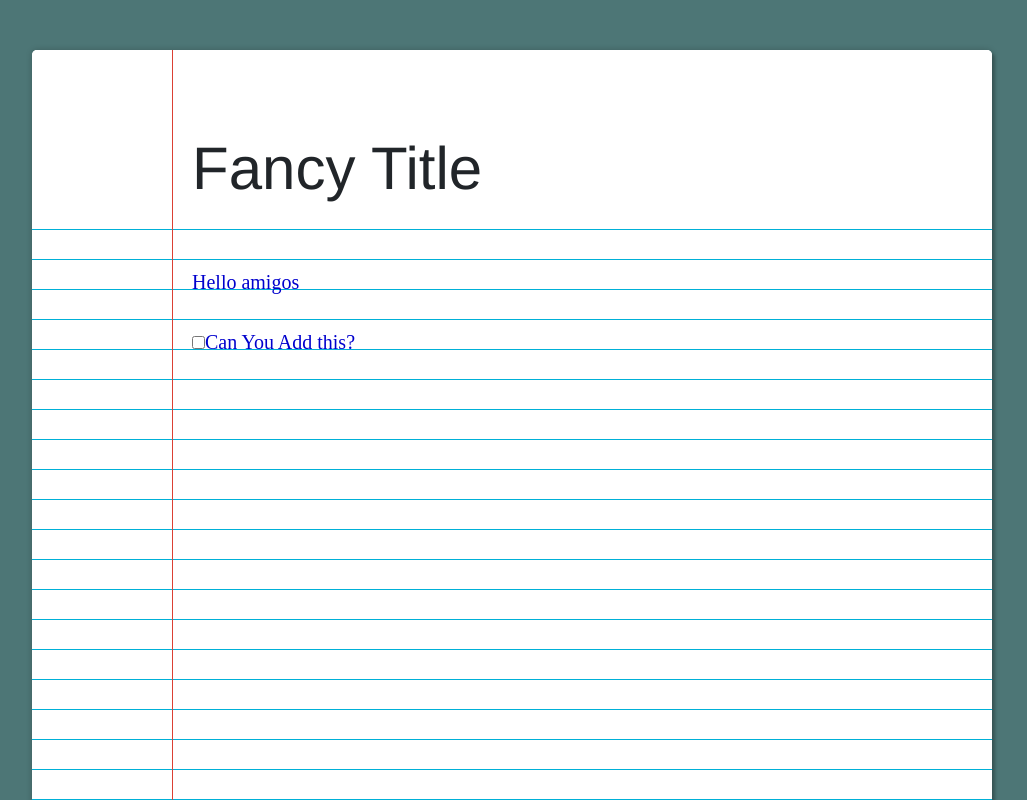
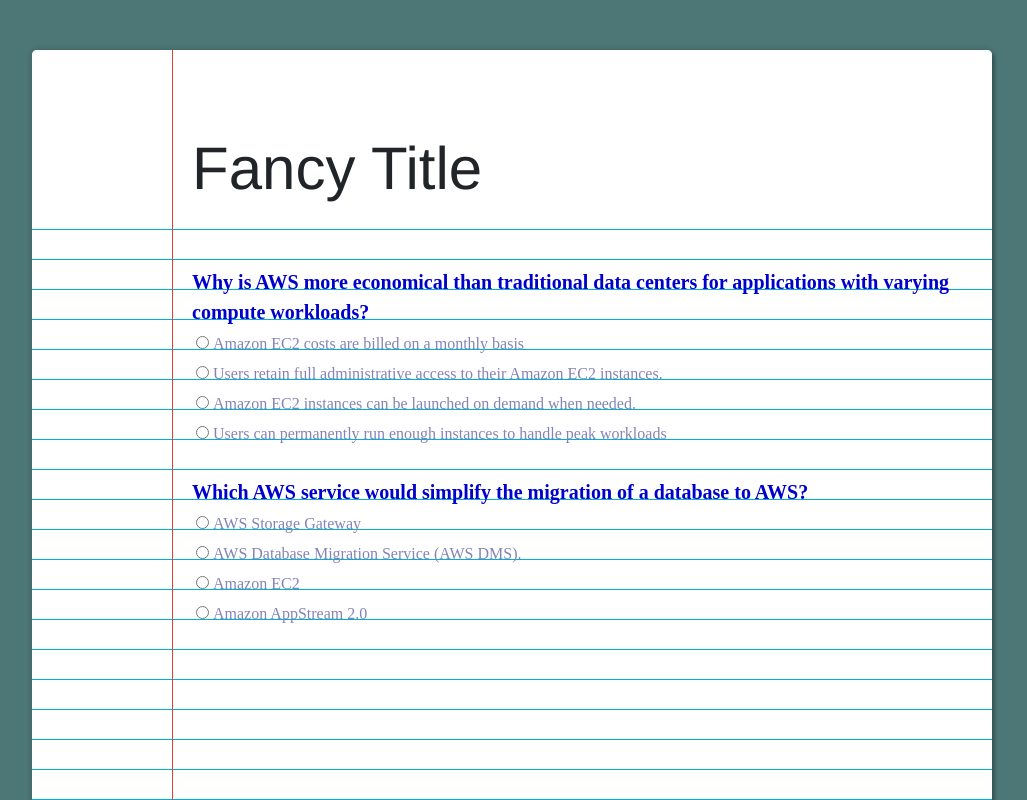
Before and after one commit to marouane-tabib/Brief_AWS_Cloud_Practitioner_Knowledge_Test_Vue_App, a Vue app: page / in a window 1280 px wide. Shown: the top 800 px of the page, without its empty margins (128-1155 px from the left). Built offline with nearby package versions, Linux system fonts and the light colour scheme.

Commit message:
Add fake element in noteBoxPaper Component | element styling completed

```diff
--- a/src/components/noteBoxPaper.vue
+++ b/src/components/noteBoxPaper.vue
@@ -14,16 +14,48 @@ export default{
             <h1>Fancy Title</h1>
         </header>
         <div id="content">
-            <div class="hipsum">
-            <p>Hello amigos</p>
-            <input type="checkbox" id="input">
-            <label for="input">Can You Add this? </label>
-            <br>
-            </div>
+            <div class="question">
+                <span style="color:;font-weight: 600;">Why is AWS more economical than traditional data centers for applications with varying compute workloads? </span>
+                <div class="options pl-3">
+                    <div>
+                        <input class="mx-1" type="radio" name="flexRadioDefault" id="${option}">
+                        <label class="" for="${option}">Amazon EC2 costs are billed on a monthly basis</label>
+                    </div>
+                    <div>
+                        <input class="mx-1" type="radio" name="flexRadioDefault" id="${option}">
+                        <label class="" for="${option}">Users retain full administrative access to their Amazon EC2 instances.</label>
+                    </div>
+                    <div>
+                        <input class="mx-1" type="radio" name="flexRadioDefault" id="${option}">
+                        <label class="" for="${option}">Amazon EC2 instances can be launched on demand when needed.</label>
+                    </div>
+                    <div>
+                        <input class="mx-1" type="radio" name="flexRadioDefault" id="${option}">
+                        <label class="" for="${option}">Users can permanently run enough instances to handle peak workloads</label>
+                    </div>
+                </div>
+            </div><br>
+            <div class="question">
+                <span style="color:;font-weight: 600;">Which AWS service would simplify the migration of a database to AWS? </span>
+                <div class="options pl-3">
+                    <div>
+                        <input class="mx-1" type="radio" name="flexRadioDefault1" id="${option}">
+                        <label class="" for="${option}">AWS Storage Gateway</label>
+                    </div>
+                    <div>
+                        <input class="mx-1" type="radio" name="flexRadioDefault1" id="${option}">
+                        <label class="" for="${option}">AWS Database Migration Service (AWS DMS).</label>
+                    </div>
+                    <div>
+                        <input class="mx-1" type="radio" name="flexRadioDefault1" id="${option}">
+                        <label class="" for="${option}">Amazon EC2</label>
+                    </div>
+                    <div>
+                        <input class="mx-1" type="radio" name="flexRadioDefault1" id="${option}">
+                        <label class="" for="${option}">Amazon AppStream 2.0</label>
+                    </div>
+                </div>
+            </div><br>
         </div>
     </div>
 </template>
-
-<style>
-/*  */
-</style>
```
